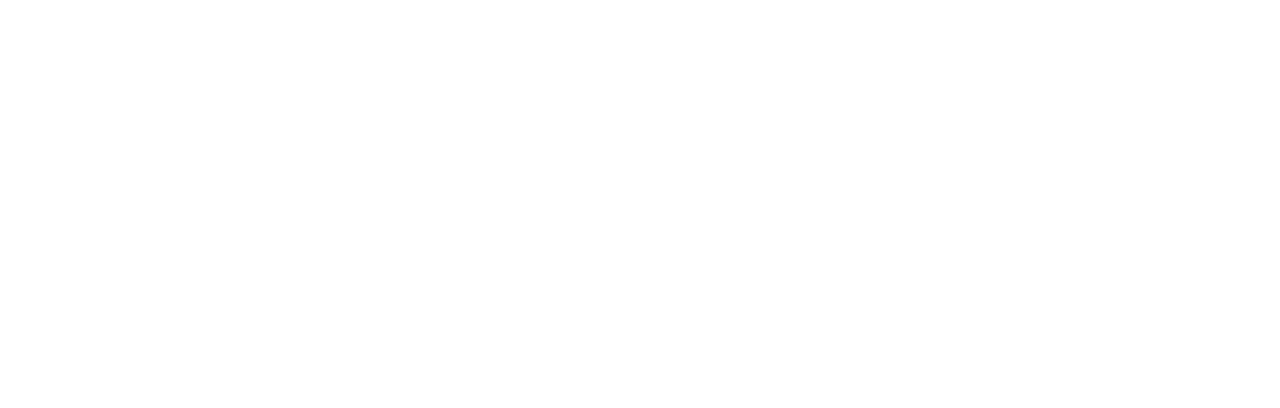
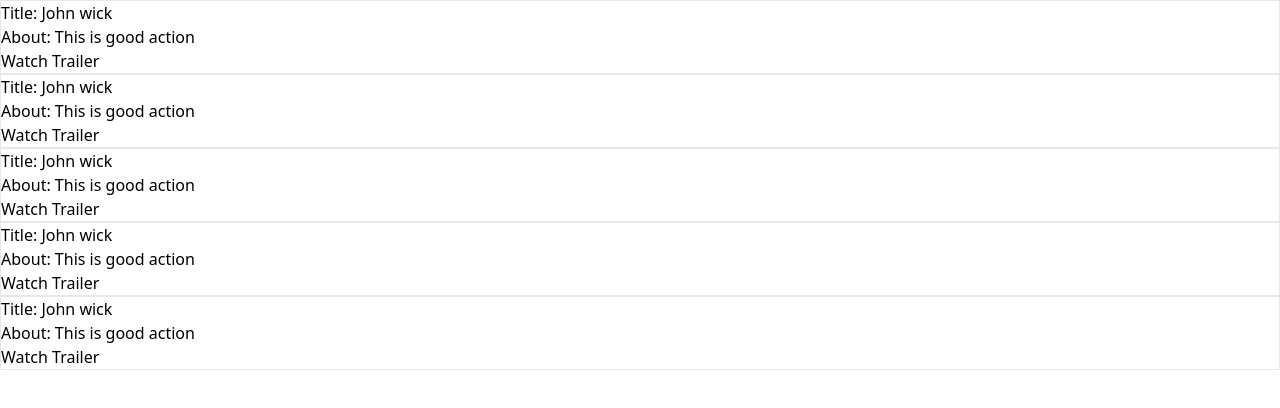
Before and after one commit to 629949/My-Movies-Page, a React (Vite) app: page /Action in a window 1280 px wide. Shown: the top 408 px of the page. Built offline with nearby package versions, Linux system fonts and the light colour scheme; a web font is replaced by a local one.

Commit message:
render lists

```diff
--- a/src/Pages/Action.jsx
+++ b/src/Pages/Action.jsx
@@ -1,10 +1,44 @@
 import React from 'react'
 
 function Action() {
+  const List =[
+    {
+      title:'John wick',
+      About:'This is good action',
+      Trailer:'Watch Trailer',
+    },
+    {
+      title:'John wick',
+      About:'This is good action',
+      Trailer:'Watch Trailer',
+    },
+    {
+      title:'John wick',
+      About:'This is good action',
+      Trailer:'Watch Trailer',
+    },
+    {
+      title:'John wick',
+      About:'This is good action',
+      Trailer:'Watch Trailer',
+    },
+    {
+      title:'John wick',
+      About:'This is good action',
+      Trailer:'Watch Trailer',
+    },
+  ]
+
+  const movieList = List.map((movie) => (
+    <div className='border'>
+    <h3>Title: {movie.title}</h3>
+    <p>About: {movie.About}</p>
+    <button>{movie.Trailer}</button>
+  </div>
+
+  ))
   return (
-    <div className='bg-black'>
-
-    </div>
+    <div >{movieList}</div>
   )
 }
 
```
